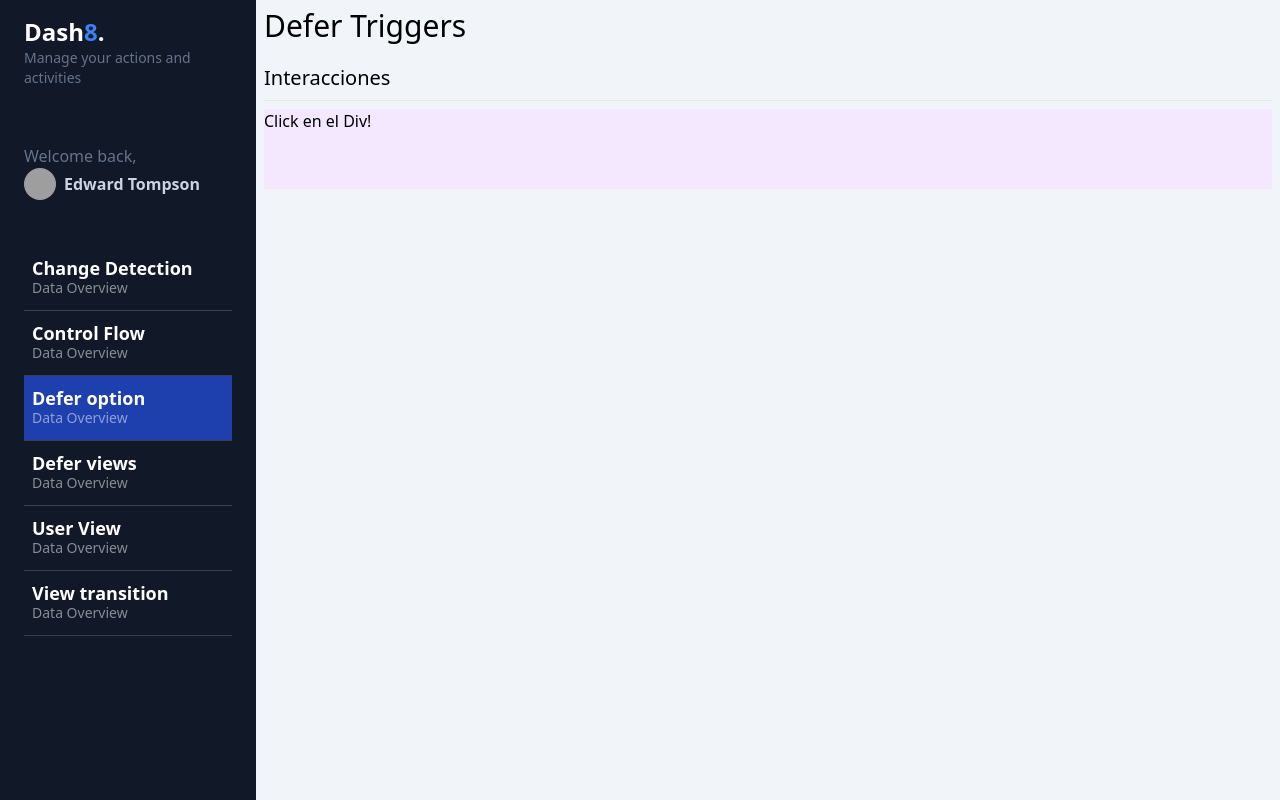
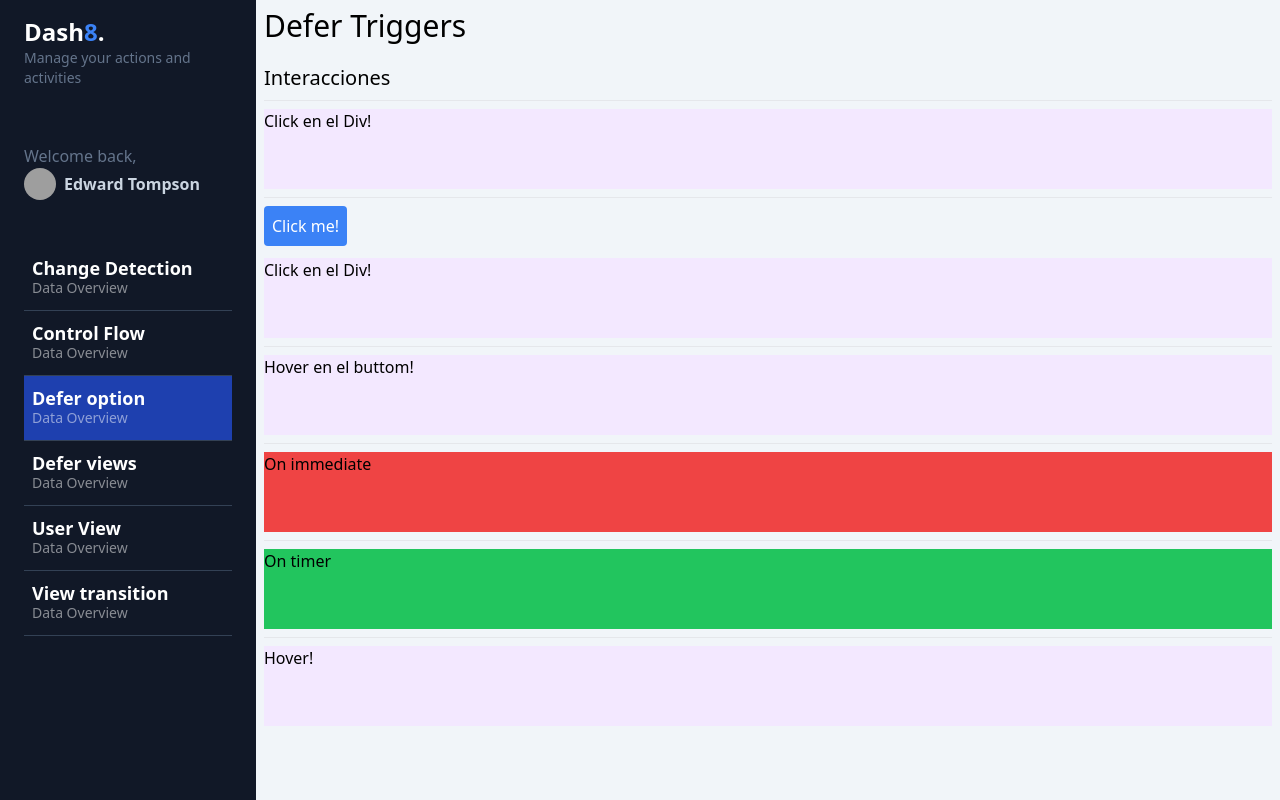
Before and after one commit to sauldev02/basic-test, an Angular app: page /dashboard/defer-option in a window 1280 px wide. Built offline with nearby package versions, Linux system fonts and the light colour scheme; grey boxes are pictures that could not be loaded.

Commit message:
Interaction with different defer triggers

```diff
--- a/src/app/features/dashboard/pages/defer-option/defer-option.component.html
+++ b/src/app/features/dashboard/pages/defer-option/defer-option.component.html
@@ -1,4 +1,5 @@
 <app-title title="Defer Triggers"></app-title>
+
 
 <section>
   <h1 class="text-xl">Interacciones</h1>
@@ -9,10 +10,79 @@
     <span>On interaction</span>
   </app-heavy-loaders-fast>
   }@placeholder {
-		<div class="w-full h-20 bg-purple-100">
-			Click en el Div!
-		</div>
-	}
+  <div class="w-full h-20 bg-purple-100">Click en el Div!</div>
+  }
+</section>
 
 
+
+<section>
+  <hr class="my-2" />
+  <button #btnInteraction class="p-2 bg-blue-500 rounded text-white mb-3">
+    Click me!
+  </button>
+
+  @defer (on interaction (btnInteraction)) {
+  <app-heavy-loaders-fast cssClass="bg-blue-500 h-20">
+    <span>On interaction</span>
+  </app-heavy-loaders-fast>
+  }@placeholder {
+  <div class="w-full h-20 bg-purple-100">Click en el Div!</div>
+  }
 </section>
+
+
+
+<section>
+  <hr class="my-2" />
+
+  @defer (on hover (btnInteraction)) {
+  <app-heavy-loaders-fast cssClass="bg-blue-500 h-20">
+    <span>On interaction</span>
+  </app-heavy-loaders-fast>
+  }@placeholder {
+  <div class="w-full h-20 bg-purple-100">Hover en el buttom!</div>
+  }
+</section>
+
+
+
+<section>
+  <hr class="my-2" />
+
+  @defer (on immediate ) {
+  <app-heavy-loaders-fast cssClass="bg-red-500 h-20">
+    <span>On immediate</span>
+  </app-heavy-loaders-fast>
+  }@placeholder {
+  <div class="w-full h-20 bg-purple-100">Placeholder div!</div>
+  }
+</section>
+
+
+
+<section>
+  <hr class="my-2" />
+
+  @defer (on timer(2000) ) {
+  <app-heavy-loaders-fast cssClass="bg-green-500 h-20">
+    <span>On timer</span>
+  </app-heavy-loaders-fast>
+  }@placeholder {
+  <div class="w-full h-20 bg-purple-100">2 Segundos!</div>
+  }
+</section>
+
+
+
+<section>
+  <hr class="my-2" />
+
+  @defer (on hover; prefetch on idle ) {
+  <app-heavy-loaders-fast cssClass="bg-green-500 h-20">
+    <span>On hover, idle</span>
+  </app-heavy-loaders-fast>
+  }@placeholder {
+  <div class="w-full h-20 bg-purple-100">Hover!</div>
+  }
+</section>
```
